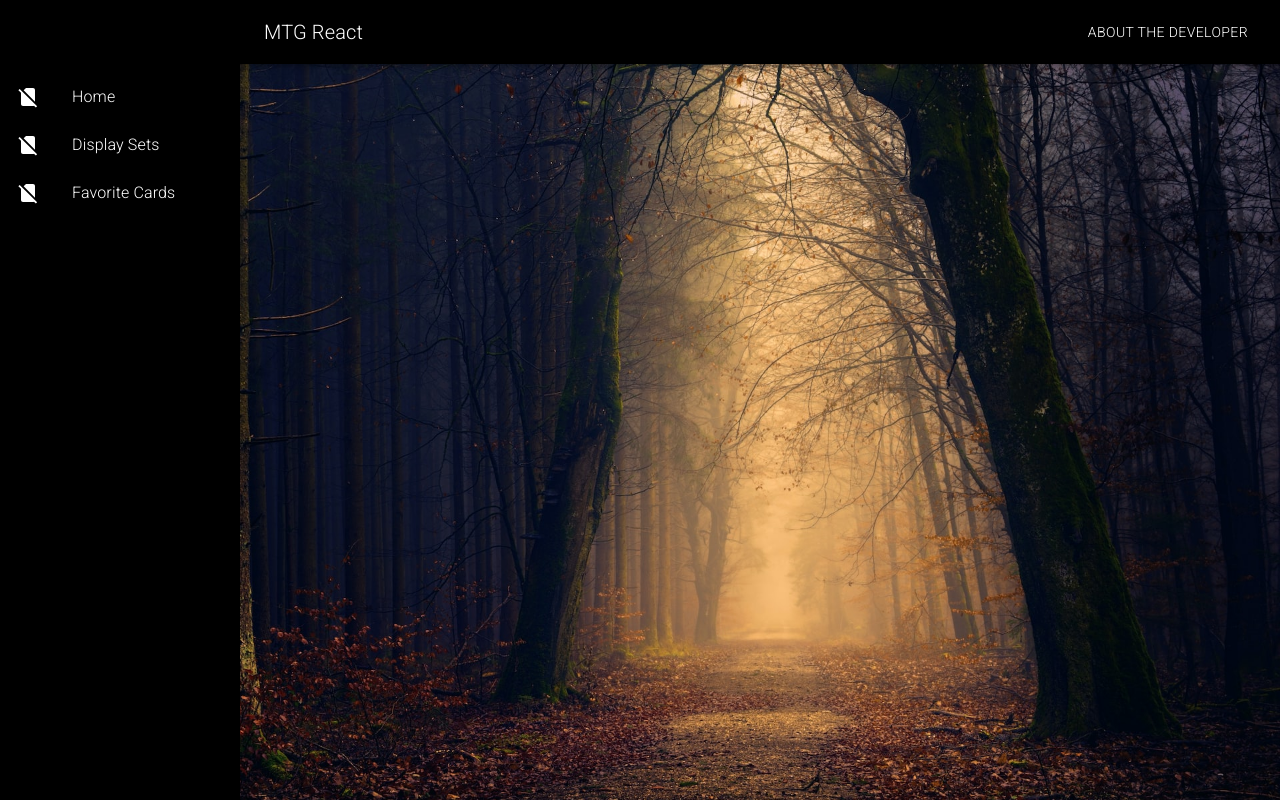
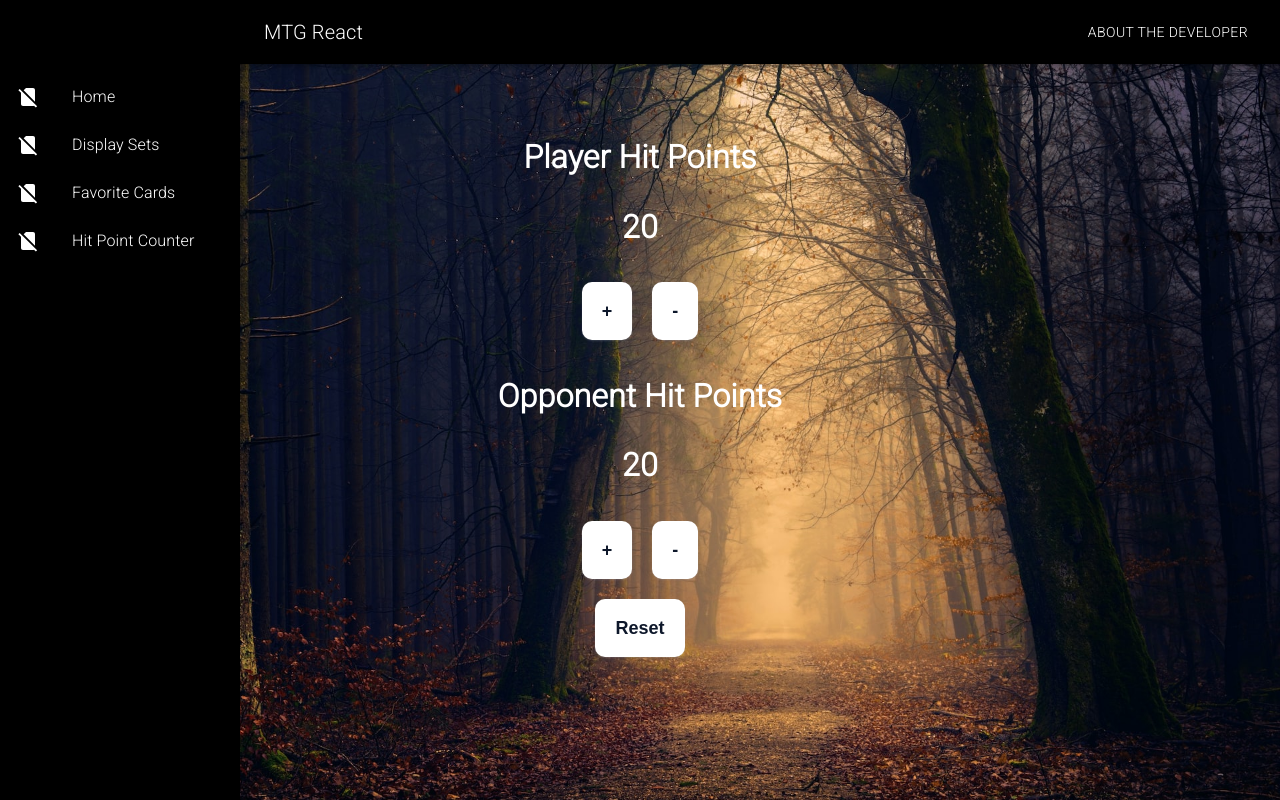
Before and after one commit to kotynskm/mtg-react, a React (Vite) app: page /hitpoints in a window 1280 px wide. Built offline with nearby package versions, Linux system fonts and the light colour scheme.

Commit message:
Added hitpoint counter component

```diff
--- a/src/App.jsx
+++ b/src/App.jsx
@@ -9,6 +9,7 @@ import SetPage from "./SetPage";
 import CardPage from "./CardPage";
 import Favorites from "./Favorites";
 import { Container } from "@mui/system";
+import HitPoints from "./HitPoints";
 
 // establish queryClient for our cache and how long items persist in cache
 const queryClient = new QueryClient({
@@ -38,6 +39,7 @@ const App = () => {
                 path="/setpage/sets/:code/cards/:id"
                 element={<Details />}
               ></Route>
+              <Route path="/hitpoints/" element={<HitPoints />}></Route>
             </Routes>
           </QueryClientProvider>
         </BrowserRouter>
--- /dev/null
+++ b/src/HitPoints.jsx
@@ -0,0 +1,40 @@
+import { useState } from "react";
+
+const HitPoints = () => {
+  const [value1, setValue1] = useState(20);
+  const [value2, setValue2] = useState(20);
+
+  const resetAll = () => {
+    setValue1(20);
+    setValue2(20);
+  };
+
+  return (
+    <div className="container">
+      <div>
+        <h1>Player Hit Points</h1>
+        <h1>{value1}</h1>
+        <button className="button-81 hp" onClick={() => setValue1(value1 + 1)}>
+          +
+        </button>
+        <button className="button-81 hp" onClick={() => setValue1(value1 - 1)}>
+          -
+        </button>
+      </div>
+      <div>
+        <h1>Opponent Hit Points</h1>
+        <h1>{value2}</h1>
+        <button className="button-81 hp" onClick={() => setValue2(value2 + 1)}>
+          +
+        </button>
+        <button className="button-81 hp" onClick={() => setValue2(value2 - 1)}>
+          -
+        </button>
+      </div>
+      <button className="button-81 hp" onClick={resetAll}>
+        Reset
+      </button>
+    </div>
+  );
+};
+export default HitPoints;
--- a/src/ResDrawer.jsx
+++ b/src/ResDrawer.jsx
@@ -53,6 +53,12 @@ function ResponsiveDrawer(props) {
             <SignalCellularNoSimIcon />
           </ListItemIcon>
           <ListItemText primary="Favorite Cards" />
+        </ListItemButton>
+        <ListItemButton href="/hitpoints/">
+          <ListItemIcon>
+            <SignalCellularNoSimIcon />
+          </ListItemIcon>
+          <ListItemText primary="Hit Point Counter" />
         </ListItemButton>
       </List>
       <Divider />
--- a/src/style.css
+++ b/src/style.css
@@ -104,6 +104,11 @@ select {
   }
 }
 
+.button-81,
+.hp {
+  padding: 20px;
+  margin: 10px;
+}
 .card-text {
   background-color: rgba(0, 0, 0, 0.517);
   border-radius: 5px;
```
